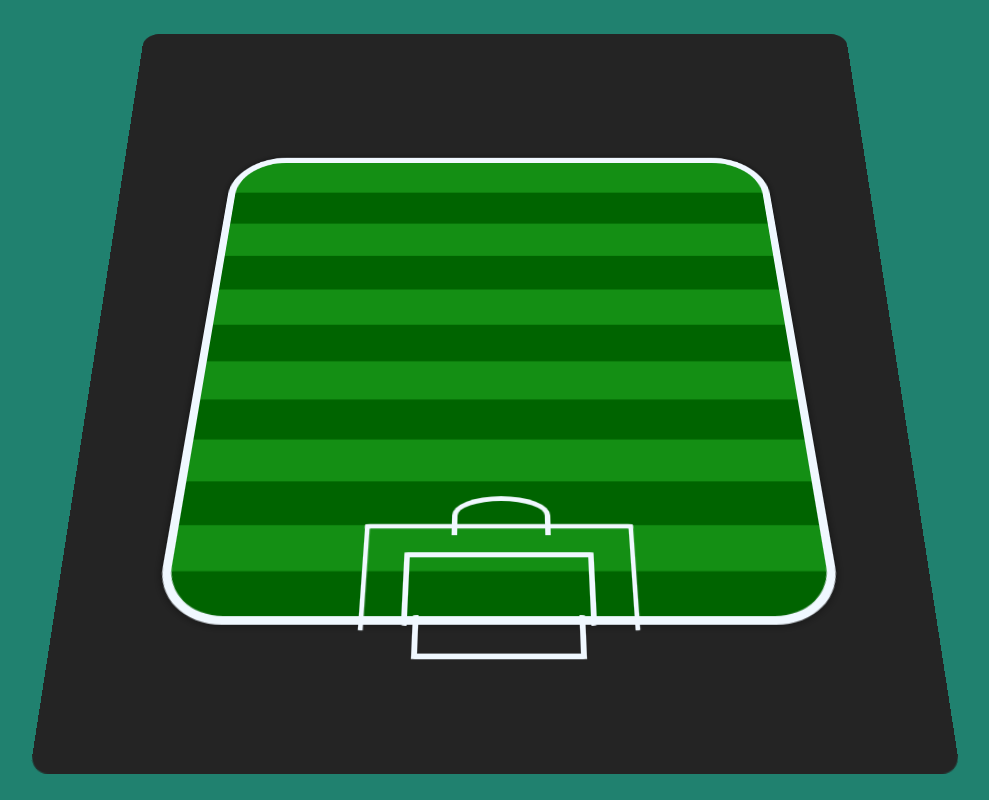
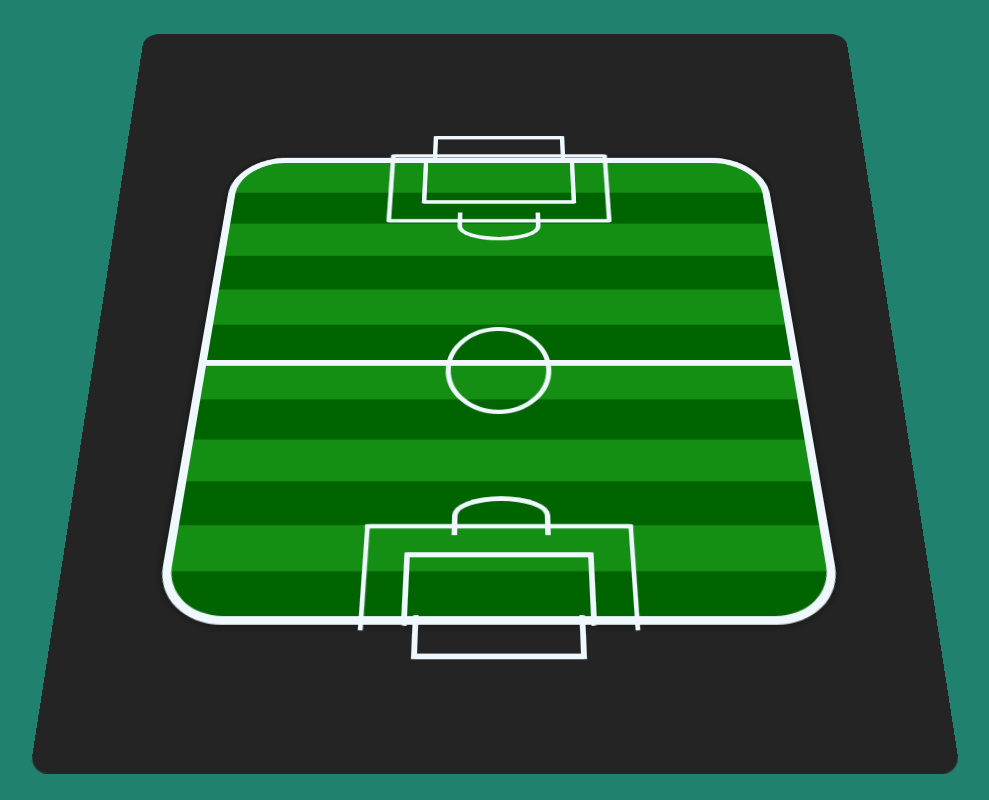
Before and after one commit to deividvaz1/soccer-formation, a plain HTML site: page index.html in a window 1280 px wide. Shown: the whole page, without its empty margins (141-1130 px from the left). Drawn offline with Linux system fonts and the light colour scheme.

Commit message:
criação da linha de meio de campo e finalização do campo

```diff
--- a/index.html
+++ b/index.html
@@ -23,6 +23,19 @@
   <div class="elemento_gol"
   style="top: 82%; left: 50.3%; width: 75%; border-radius: 100% 100% 0% 0%; max-width: 90px; height: 30%; max-height: 40px; border-bottom: none; ">
 </div>
+
+<div class="linha"></div>
+<div class="circulo"></div>
+
+<div class="elemento_gol" style=" top: -4%; border-bottom: none;"></div>
+<div class="elemento_gol" style="top: 5%; width: 70%; max-width: 170px; height: 30%; max-height: 70px; ">
+</div>
+<div class="elemento_gol" style="top: 7%; width: 70%; max-width: 245px; height: 30%; max-height: 103px;  "></div>
+<div class="elemento_gol"
+style="top: 17.5%; border-top: none; width: 75%; border-radius: 0% 0% 100% 100%; max-width: 90px; height: 30%; max-height: 40px; ">
+</div>
+
+
   </div>
 </body>
 </html>
--- a/style.css
+++ b/style.css
@@ -55,3 +55,23 @@ body {
   left: 50%;
   transform: translate(-50%, -50%);
 }
+
+.linha {
+  background-color: aliceblue;
+  height: 6.5px;
+  width: 100%;
+  position: absolute;
+  bottom: 0;
+  top: 50%;
+}
+
+.circulo {
+  position: absolute;
+  top: 42.5%;
+  left: 41%;
+  width: 105px;
+  height: 105px;
+  background-color: transparent;
+  border: 5px solid aliceblue;
+  border-radius: 50%;
+}
```
